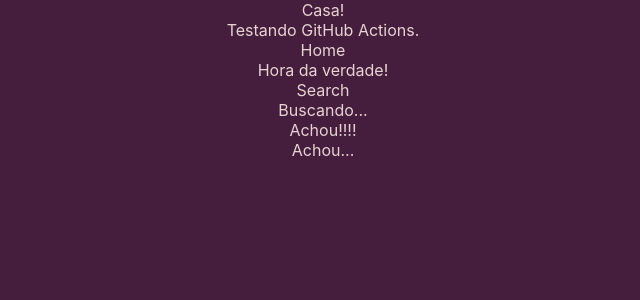
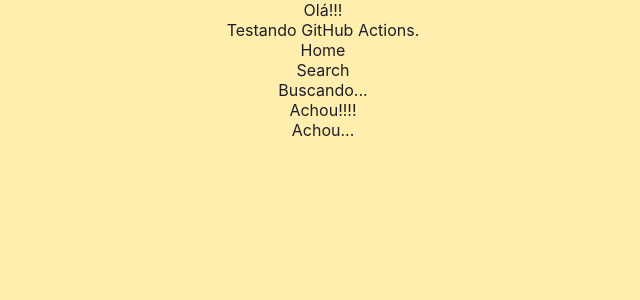
Before and after one commit to Fit-Iuri/actions-paste, a React (Create React App) app: page / in a window 1280 px wide. Shown: the top 300 px of the page, without its empty margins (317-957 px from the left). Built offline with nearby package versions, Linux system fonts and the light colour scheme.

Commit message:
Update from https://github.com/Fit-Iuri/github-actions-training/commit/f40f724dfc094637c71a90103a84af11c5a55208

```diff
--- a/src/components/Home/Home.tsx
+++ b/src/components/Home/Home.tsx
@@ -3,10 +3,9 @@
 export const Home: React.FC = () => {
   return (
     <div>
-      <div>Casa!</div>
+      <div>Olá!!!</div>
       <div>Testando GitHub Actions.</div>
       <div>Home</div>
-      <div>Hora da verdade!</div>
     </div>
   );
 };
--- a/src/index.css
+++ b/src/index.css
@@ -1,8 +1,10 @@
 :root {
   --blue: #1e90ff;
-  --secondary: #e7d3d3 ;
-  --primary: #451e3e;
+  --secondary: #1e1f26 ;
+  --primary: #ffeead  ;
   --text: #ffffff;
+  --cachorro: #96ceb4;
+  --cachorroBank: #96ceb4;
 }
 
 body {
```
